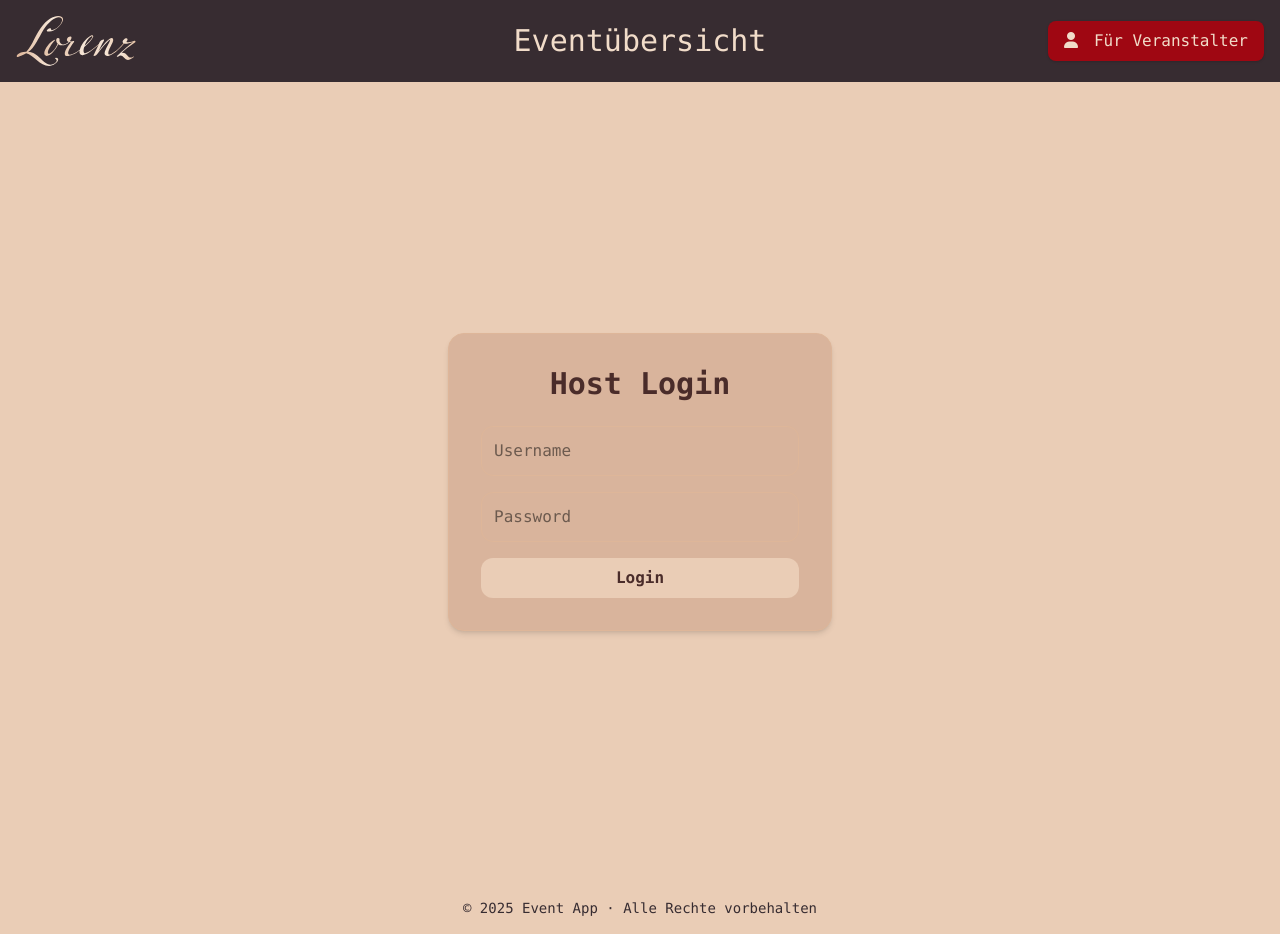
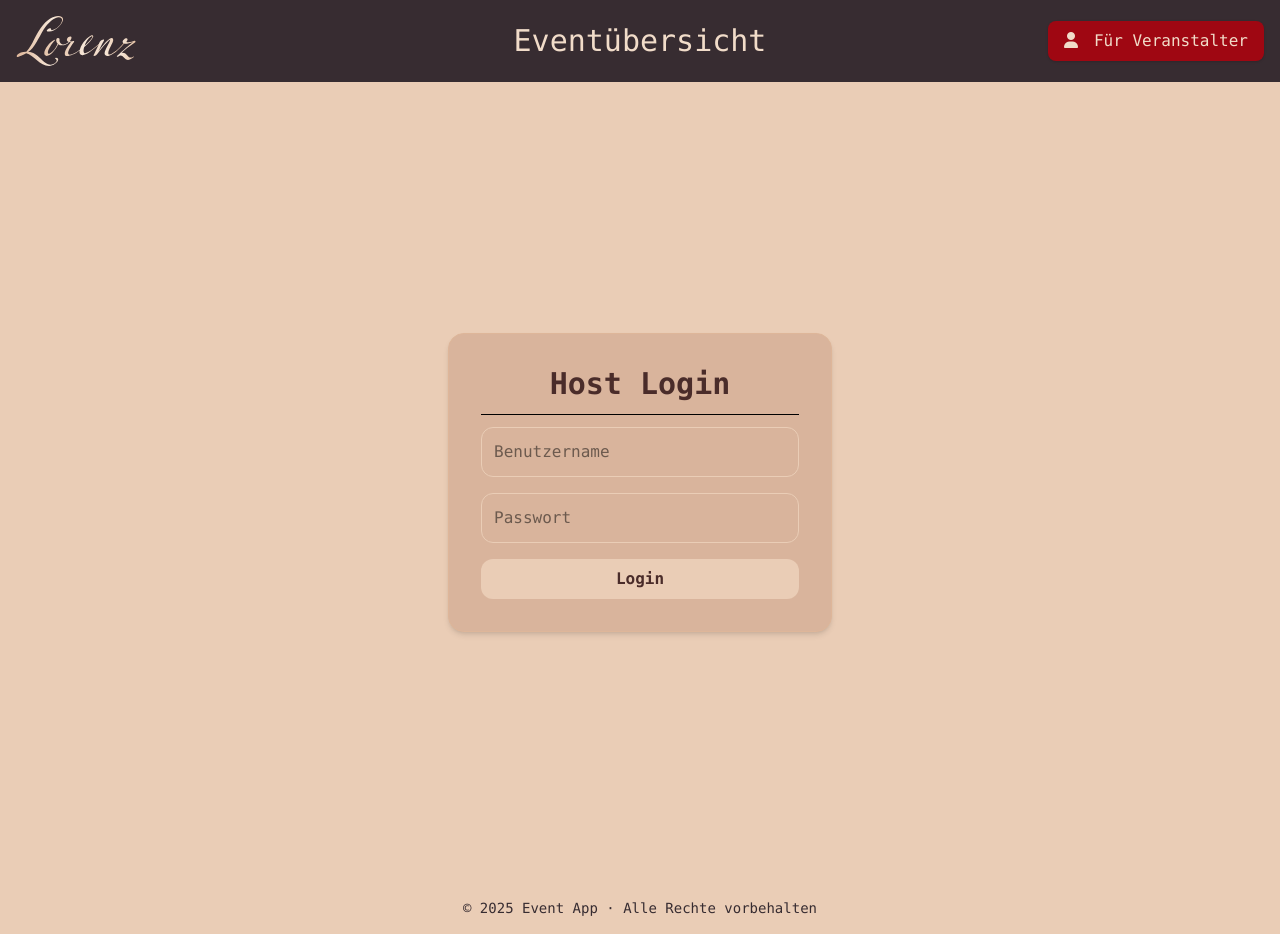
Before and after one commit to RamonPH01/lorenzFrontEnd, a Vue app: page /host-login in a window 1280 px wide. Built offline with nearby package versions, Linux system fonts and the light colour scheme.

Commit message:
kleine aufräumarbeiten

```diff
--- a/src/router/index.js
+++ b/src/router/index.js
@@ -1,7 +1,6 @@
 import { createRouter, createWebHistory } from "vue-router";
 import Home from "../views/home.vue";
 import Host from "../views/host.vue";
-import Test from "../views/test.vue";
 import Event from "../views/event.vue";
 import HostLogin from "../views/host-login.vue";
 import Request from "../views/request.vue";
@@ -10,7 +9,6 @@ const routes = [
   { path: "/", name: "home", component: Home },
   { path: "/host", name: "host", component: Host },
   { path: "/host-login", name: "host-login", component: HostLogin },
-  { path: "/test", name: "test", component: Test },
   { path: "/event/:id", name: "event", component: Event },
   { path: "/request", name: "request", component: Request },
 ];
--- a/src/views/host-login.vue
+++ b/src/views/host-login.vue
@@ -24,25 +24,26 @@ function handleLogin() {
         <div
             class="bg-[#d9b49c] shadow-md rounded-2xl border border-[#deb699] p-8 w-full max-w-sm"
         >
-            <h1 class="text-3xl font-bold text-[#4a2c2a] mb-6 text-center">
+            <h1 class="text-3xl font-bold text-[#4a2c2a] mb-3 text-center">
                 Host Login
             </h1>
-            <form @submit.prevent="handleLogin" class="flex flex-col gap-4">
+          <hr/>
+            <form @submit.prevent="handleLogin" class="flex flex-col gap-4 mt-3">
                 <input
                     v-model="username"
                     type="text"
-                    placeholder="Username"
-                    class="rounded-xl border border-[#deb699] p-3 focus:outline-none focus:ring-2 focus:ring-[#eacdb6]"
+                    placeholder="Benutzername"
+                    class="rounded-xl border border-[#eacdb6] p-3 focus:outline-none focus:ring-2 focus:ring-[#eacdb6]"
                 />
                 <input
                     v-model="password"
                     type="password"
-                    placeholder="Password"
-                    class="rounded-xl border border-[#deb699] p-3 focus:outline-none focus:ring-2 focus:ring-[#eacdb6]"
+                    placeholder="Passwort"
+                    class="rounded-xl border border-[#eacdb6] p-3 focus:outline-none focus:ring-2 focus:ring-[#eacdb6]"
                 />
                 <button
                     type="submit"
-                    class="bg-[#eacdb6] text-[#4a2c2a] font-semibold rounded-xl py-2 hover:bg-[#deb699] transition"
+                    class="bg-[#eacdb6] text-[#4a2c2a] font-semibold rounded-xl py-2 hover:bg-[#deb699] transition cursor-pointer"
                 >
                     Login
                 </button>
--- a/src/views/test.vue
+++ /dev/null
@@ -1,8 +0,0 @@
-<template>
-    <div class="p-10">
-        <div class="bg-blue-500 text-white p-4 rounded">
-            Wenn du diesen Text weiß auf blau siehst, funktioniert Tailwind ✅
-        </div>
-        <p>test</p>
-    </div>
-</template>
```
